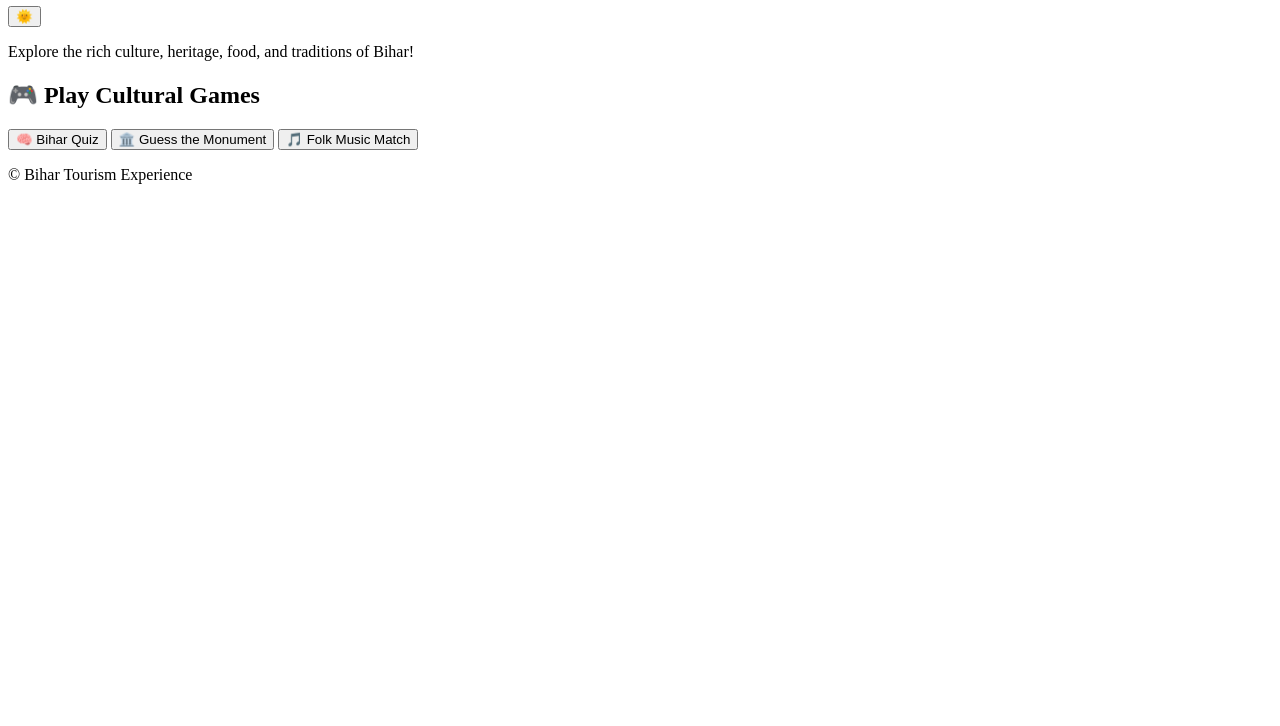
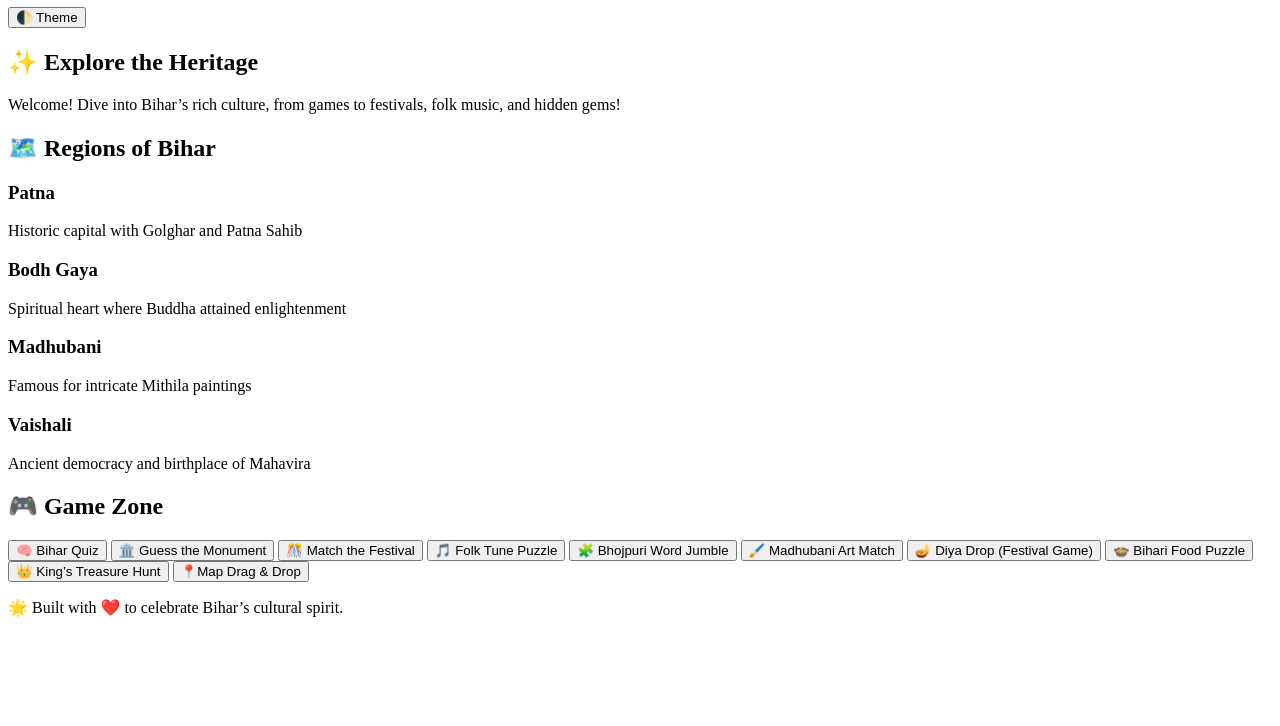
Before and after one commit to anmolkumar8/BihariHaiHum, a plain HTML site: page index.html in a window 1280 px wide. Shown: the part 74-800 px from the top of the page. Drawn offline with Linux system fonts and the light colour scheme.

Commit message:
Update index.html

```diff
--- a/index.html
+++ b/index.html
@@ -1,41 +1,68 @@
 <!DOCTYPE html>
 <html lang="en">
 <head>
-  <meta charset="UTF-8">
-  <meta name="viewport" content="width=device-width, initial-scale=1.0">
-  <title>Explore Bihar</title>
-  <link rel="stylesheet" href="styles.css">
+  <meta charset="UTF-8" />
+  <meta name="viewport" content="width=device-width, initial-scale=1.0"/>
+  <title>Bihar Heritage & Games</title>
+  <link rel="stylesheet" href="styles.css" />
+  <link href="https://fonts.googleapis.com/css2?family=Playfair+Display&family=Rubik&display=swap" rel="stylesheet">
 </head>
-<body>
+<body class="festival-theme">
   <header>
-    <h1>Welcome to Bihar</h1>
-    <button id="theme-toggle">🌞</button>
+    <h1>🎉 Bihar's Cultural Carnival</h1>
+    <button id="themeToggle">🌓 Theme</button>
   </header>
 
-  <main>
-    <section class="intro">
-      <p>Explore the rich culture, heritage, food, and traditions of Bihar!</p>
-    </section>
+  <section class="intro">
+    <h2>✨ Explore the Heritage</h2>
+    <p>Welcome! Dive into Bihar’s rich culture, from games to festivals, folk music, and hidden gems!</p>
+  </section>
 
-    <section class="games">
-      <h2>🎮 Play Cultural Games</h2>
-      <div class="game-links">
-        <button onclick="startQuiz()">🧠 Bihar Quiz</button>
-        <button onclick="startMonumentGame()">🏛️ Guess the Monument</button>
-        <button onclick="startMusicMatch()">🎵 Folk Music Match</button>
+  <section class="regions">
+    <h2>🗺️ Regions of Bihar</h2>
+    <div class="region-cards">
+      <div class="card">
+        <h3>Patna</h3>
+        <p>Historic capital with Golghar and Patna Sahib</p>
       </div>
+      <div class="card">
+        <h3>Bodh Gaya</h3>
+        <p>Spiritual heart where Buddha attained enlightenment</p>
+      </div>
+      <div class="card">
+        <h3>Madhubani</h3>
+        <p>Famous for intricate Mithila paintings</p>
+      </div>
+      <div class="card">
+        <h3>Vaishali</h3>
+        <p>Ancient democracy and birthplace of Mahavira</p>
+      </div>
+    </div>
+  </section>
 
-      <div id="game-container"></div>
-    </section>
-  </main>
+  <section class="game-zone">
+    <h2>🎮 Game Zone</h2>
+    <div class="games-grid">
+      <button class="game-btn" onclick="startQuiz()">🧠 Bihar Quiz</button>
+      <button class="game-btn" onclick="startMonumentGuess()">🏛️ Guess the Monument</button>
+      <button class="game-btn" onclick="startFestivalMatch()">🎊 Match the Festival</button>
+      <button class="game-btn" onclick="startFolkTune()">🎵 Folk Tune Puzzle</button>
+      <button class="game-btn">🧩 Bhojpuri Word Jumble</button>
+      <button class="game-btn">🖌️ Madhubani Art Match</button>
+      <button class="game-btn">🪔 Diya Drop (Festival Game)</button>
+      <button class="game-btn">🍲 Bihari Food Puzzle</button>
+      <button class="game-btn">👑 King’s Treasure Hunt</button>
+      <button class="game-btn">📍Map Drag & Drop</button>
+    </div>
+  </section>
+
+  <audio id="bgMusic" loop>
+    <source src="https://cdn.pixabay.com/download/audio/2023/03/30/audio_94b3283ac3.mp3" type="audio/mpeg">
+  </audio>
 
   <footer>
-    <p>© Bihar Tourism Experience</p>
+    <p>🌟 Built with ❤️ to celebrate Bihar’s cultural spirit.</p>
   </footer>
-
-  <audio id="festival-music" loop>
-    <source src="assets/festival-music.mp3" type="audio/mpeg">
-  </audio>
 
   <script src="script.js"></script>
 </body>
```
